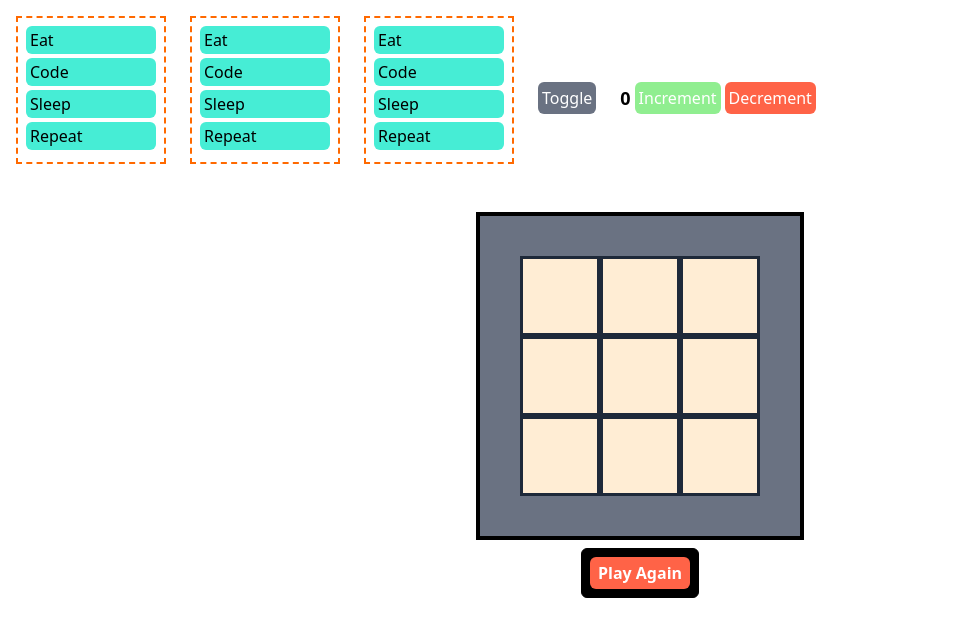
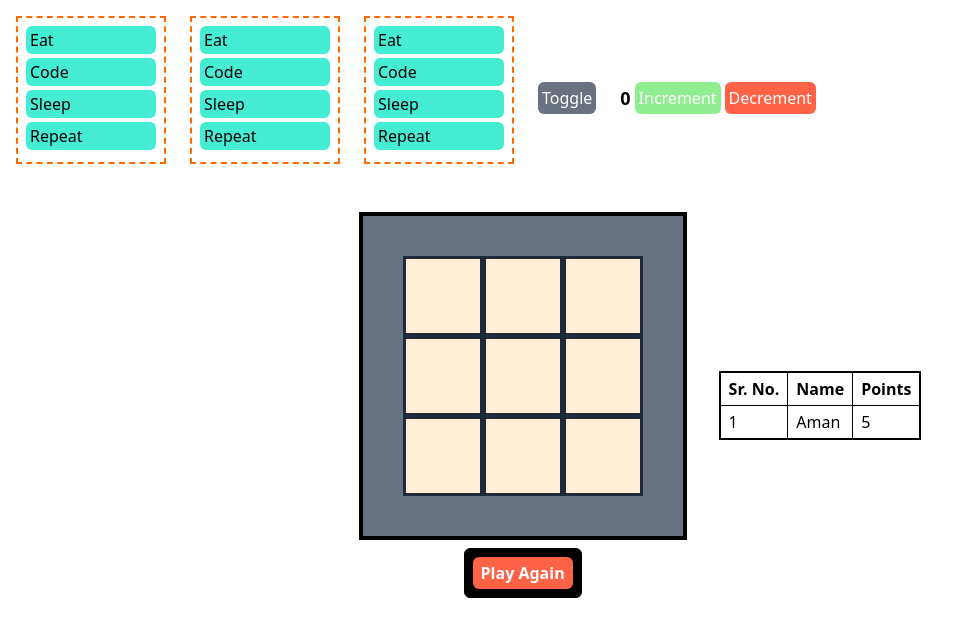
Before and after one commit to verma2510/react-project, a React (Vite) app: page / in a window 1280 px wide. Shown: the top 636 px of the page, without its empty margins (0-968 px from the left). Built offline with nearby package versions, Linux system fonts and the light colour scheme.

Commit message:
leaderboard component created

```diff
--- a/src/App.tsx
+++ b/src/App.tsx
@@ -3,6 +3,7 @@ import Todo from "./components/Todo";
 import Counter from "./components/Counter";
 import TicTacToe from "./components/TicTacToe";
 import { useState } from "react";
+import Leaderboard from "./components/Leaderboard";
 
 const TodoItems = [
   {
@@ -39,8 +40,9 @@ const App: React.FC = () => {
         </button>
         {state ? <Counter /> : ""}
       </div>
-      <div className="p-4 flex items-center justify-center">
+      <div className="p-4 flex gap-8 items-center justify-center">
         <TicTacToe />
+        <Leaderboard/>
       </div>
     </>
   );
--- /dev/null
+++ b/src/components/Leaderboard.tsx
@@ -0,0 +1,22 @@
+import React from "react";
+
+const Leaderboard: React.FC = () => {
+    return (
+      <div className="border">
+        <table className="border">
+          <tr className="border">
+            <th className="border px-2 py-1">Sr. No.</th>
+            <th className="border px-2 py-1">Name</th>
+            <th className="border px-2 py-1">Points</th>
+          </tr>
+          <tr>
+            <td className="border px-2 py-1">1</td>
+            <td className="border px-2 py-1">Aman</td>
+            <td className="border px-2 py-1">5</td>
+          </tr>
+        </table>
+      </div>
+    );
+}
+
+export default Leaderboard;
```
Also changed, not shown: src/components/TicTacToe.tsx (+4 -4 lines).
